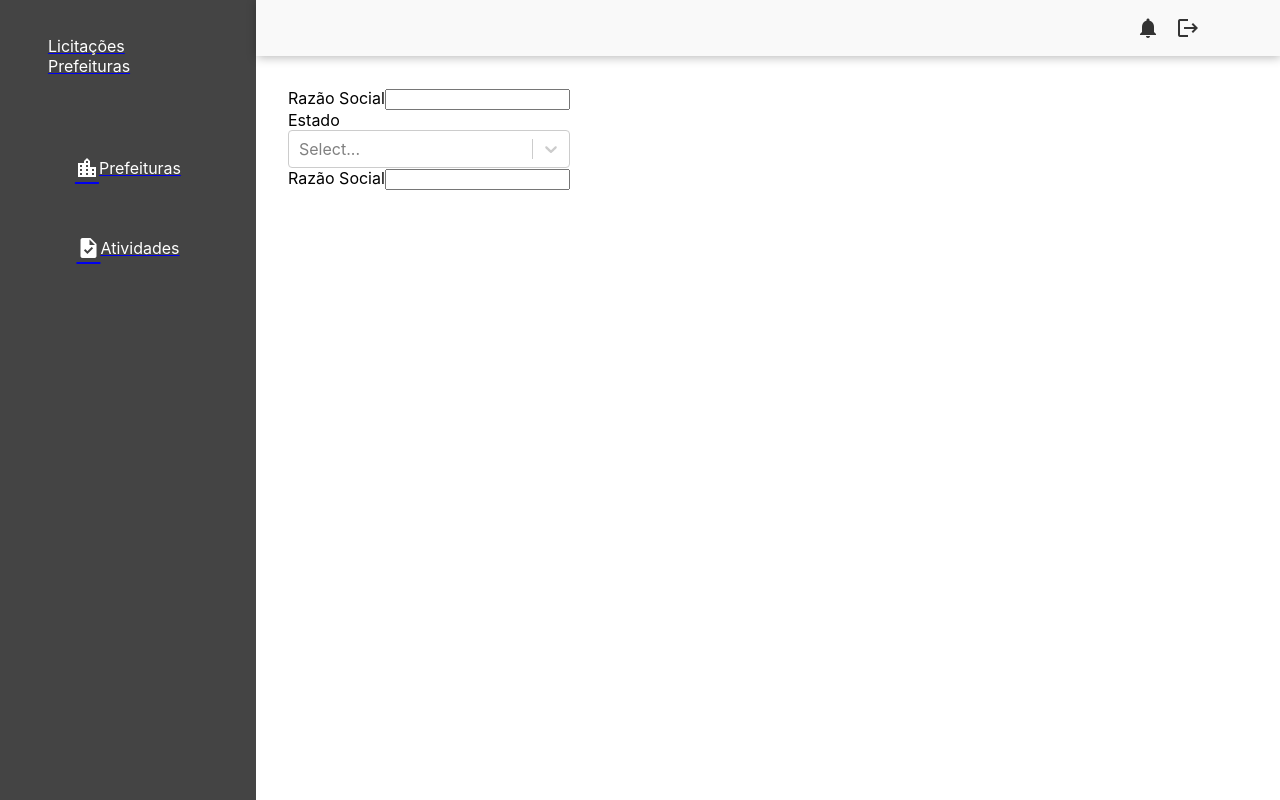
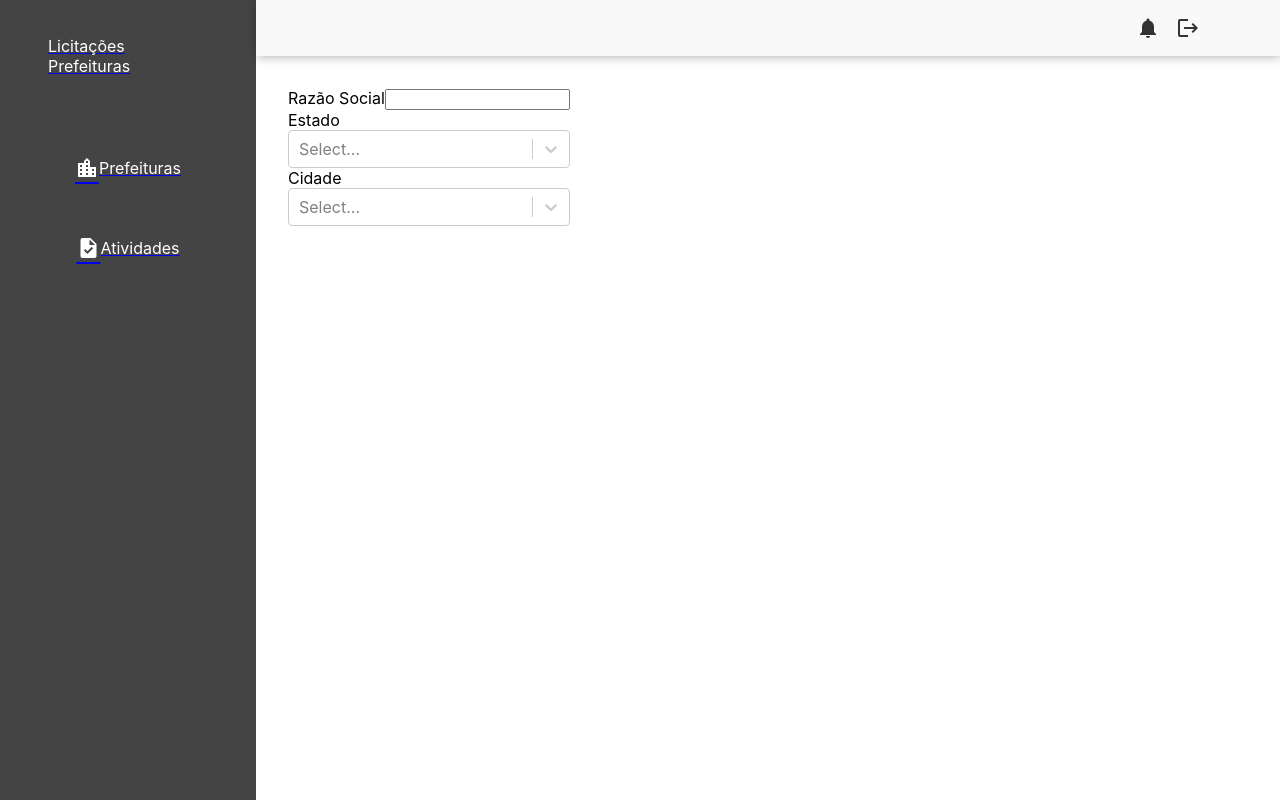
Before and after one commit to wendellunny/licitacao_prefeituras_reactjs, a React (Create React App) app: page /prefeituras/create in a window 1280 px wide. Built offline with nearby package versions, Linux system fonts and the light colour scheme; no server answers.

Commit message:
Utilizando o react select

```diff
--- a/src/components/content/Prefeituras/PrefeituraForm.js
+++ b/src/components/content/Prefeituras/PrefeituraForm.js
@@ -4,10 +4,16 @@ import Select from 'react-select'
 
 export function PrefeituraForm(){
     const [estados,setEstados] = useState([]);
+    const [inputEstados,setInputEstados] = useState('');
+    const [cidades,setCidades] = useState([]);
 
     useEffect(()  => {
         getAllUF();
     },[]);
+
+    useEffect(()=>{
+        getUfCities(inputEstados);
+    },[inputEstados])
 
     return (
 
@@ -20,12 +26,11 @@ export function PrefeituraForm(){
 
                 <div className="form-group">
                     <label>Estado</label>
-                    <Select options={estados} />
+                    <Select options={estados} onChange={(value)=>setInputEstados(value.value)}/>
                 </div>
-
                 <div className="form-group">
-                    <labe>Razão Social</labe>
-                    <input type="text"/>
+                    <label>Cidade</label>
+                    <Select options={cidades} />
                 </div>
 
             </form>
@@ -47,4 +52,16 @@ export function PrefeituraForm(){
         setEstados(options);
     }
 
+    async function getUfCities(uf){
+        const options = [];
+        const response = await fetch(`https://servicodados.ibge.gov.br/api/v1/localidades/estados/${uf}/municipios`);
+        const data = await response.json();
+
+        data.forEach(city => {
+            options.push({value:city.id, label: city.nome})
+        });
+
+        setCidades(options);
+
+    }
 }
```
